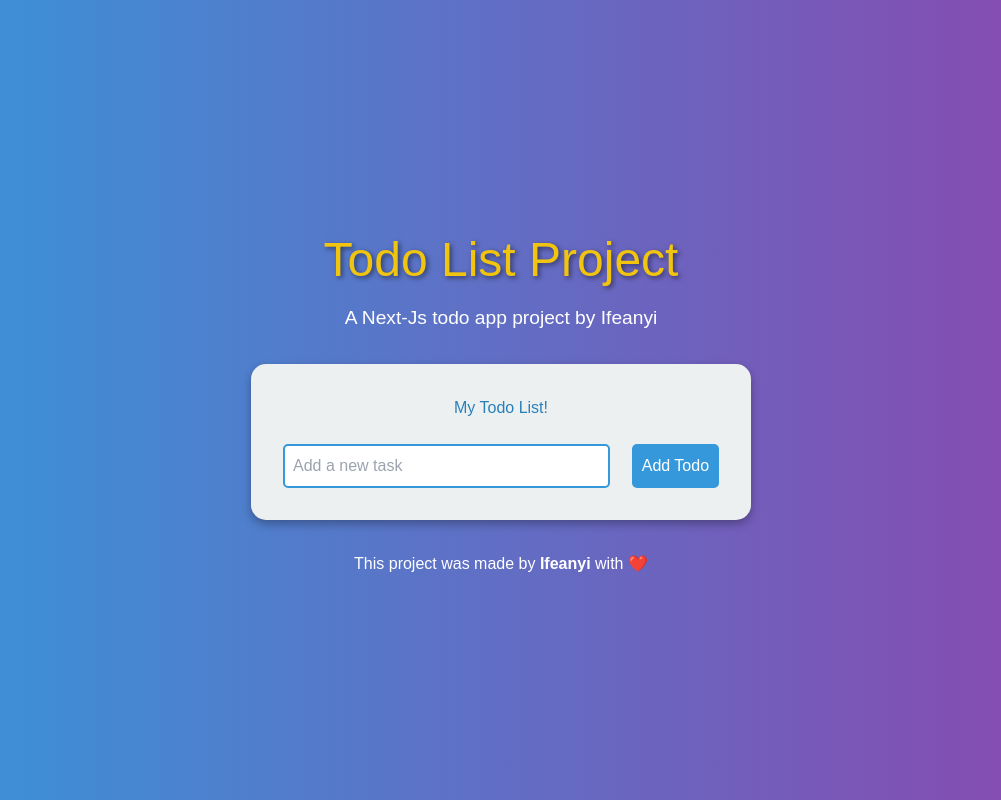
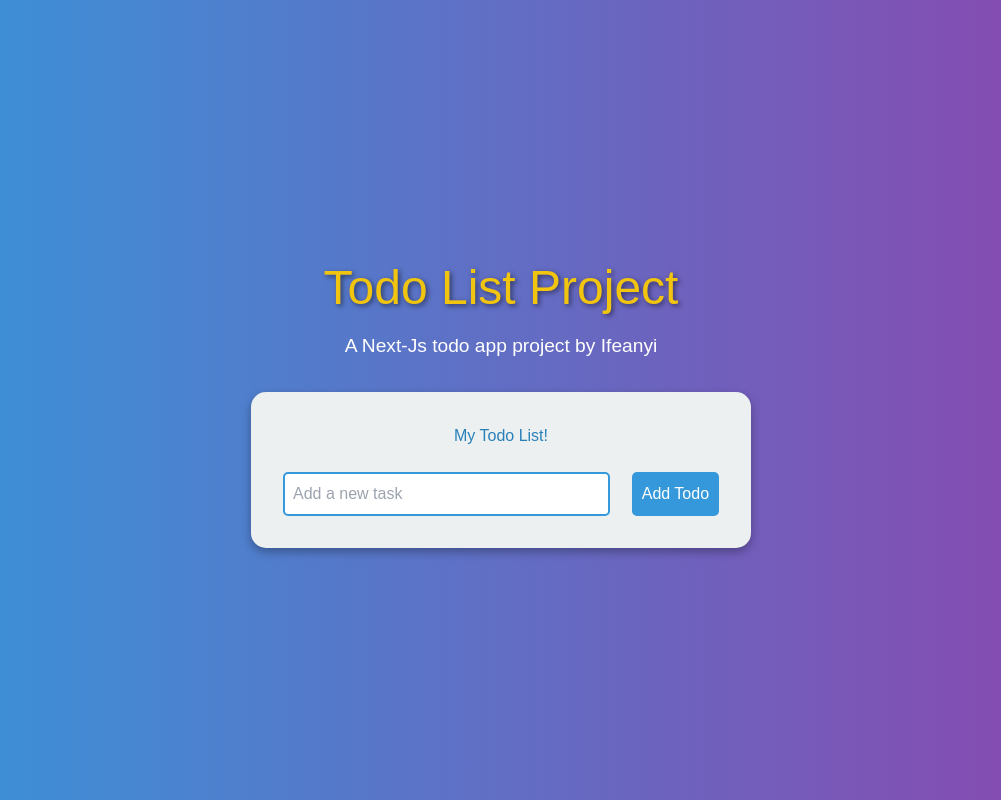
Before and after one commit to xllar/my-portfolio, a Next.js app: page /Todo-List in a window 1280 px wide. Shown: the whole page, without its empty margins (139-1140 px from the left). Built offline with nearby package versions, Linux system fonts and the light colour scheme.

Commit message:
Update page.jsx

```diff
--- a/src/app/Todo-List/page.jsx
+++ b/src/app/Todo-List/page.jsx
@@ -72,9 +72,7 @@ export default function TodoList() {
         </div>
       </div>
 
-      <footer className={styles.footer}>
-        <p>This project was made by <strong>Ifeanyi</strong> with ❤️</p>
-      </footer>
+
     </div>
   );
 }
```
